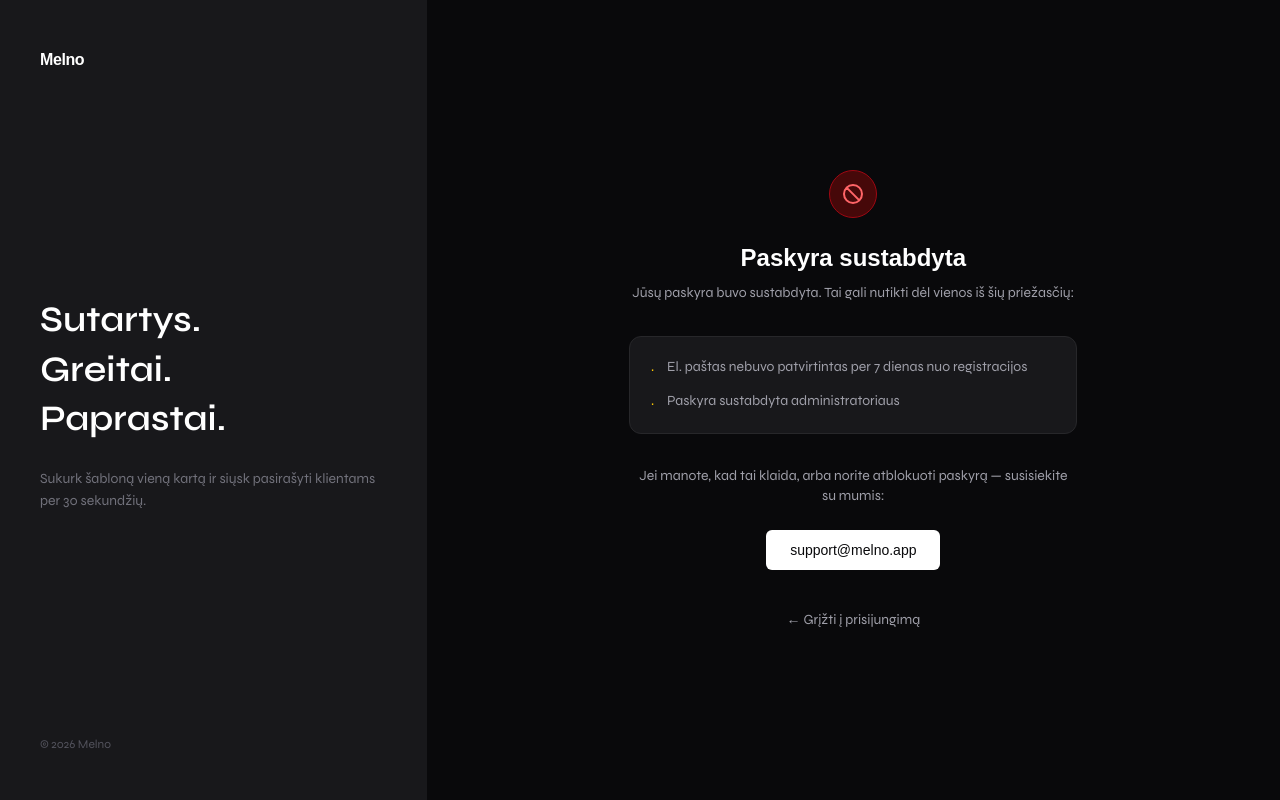
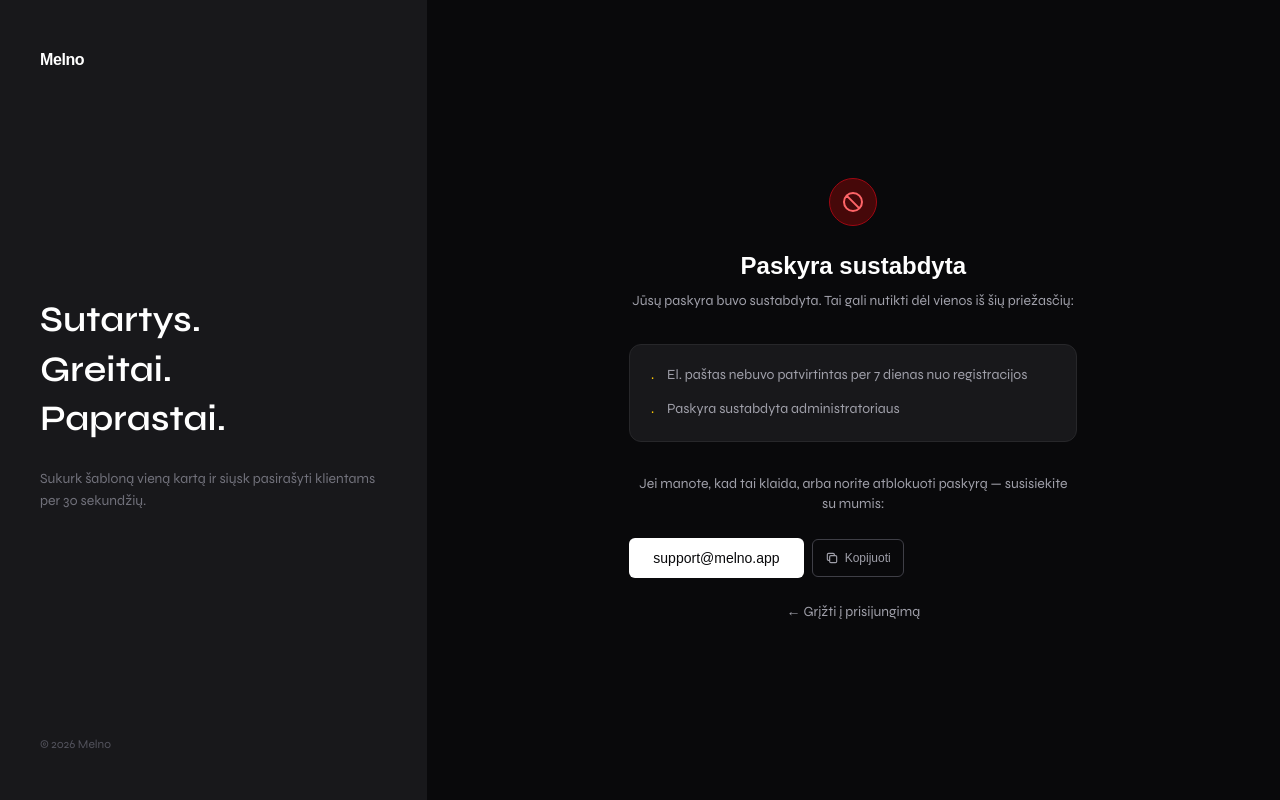
Before and after one commit to justasstulpinas/melno-frontend, a Next.js app: page /suspended in a window 1280 px wide. Built offline with nearby package versions, Linux system fonts and the light colour scheme.

Commit message:
Add copy button next to support email on suspended page

```diff
--- a/src/app/suspended/page.tsx
+++ b/src/app/suspended/page.tsx
@@ -1,11 +1,20 @@
 "use client";
 
 import Link from "next/link";
+import { useState } from "react";
 import { Syne } from "next/font/google";
 
 const syne = Syne({ subsets: ["latin"], weight: ["400", "500", "600"] });
 
 export default function SuspendedPage() {
+  const [copied, setCopied] = useState(false);
+
+  function copyEmail() {
+    navigator.clipboard.writeText("support@melno.app");
+    setCopied(true);
+    setTimeout(() => setCopied(false), 2000);
+  }
+
   return (
     <div className="min-h-screen flex">
       <div className="hidden lg:flex flex-col justify-between w-1/3 bg-zinc-900 px-10 py-12">
@@ -55,12 +64,35 @@ export default function SuspendedPage() {
             Jei manote, kad tai klaida, arba norite atblokuoti paskyrą — susisiekite su mumis:
           </p>
 
-          <a
-            href="mailto:support@melno.app"
-            className="inline-block bg-white text-zinc-950 rounded-md px-6 py-2.5 text-sm font-medium hover:bg-zinc-200 transition-colors mb-6"
-          >
-            support@melno.app
-          </a>
+          <div className="flex items-center gap-2 mb-6">
+            <a
+              href="mailto:support@melno.app"
+              className="inline-block bg-white text-zinc-950 rounded-md px-6 py-2.5 text-sm font-medium hover:bg-zinc-200 transition-colors"
+            >
+              support@melno.app
+            </a>
+            <button
+              onClick={copyEmail}
+              title="Kopijuoti el. paštą"
+              className="flex items-center gap-1.5 text-xs text-zinc-400 hover:text-white border border-zinc-700 hover:border-zinc-500 px-3 py-2.5 rounded-md transition-colors"
+            >
+              {copied ? (
+                <>
+                  <svg className="w-3.5 h-3.5 text-emerald-400" fill="none" stroke="currentColor" viewBox="0 0 24 24">
+                    <path strokeLinecap="round" strokeLinejoin="round" strokeWidth={2} d="M5 13l4 4L19 7" />
+                  </svg>
+                  <span className="text-emerald-400">Nukopijuota</span>
+                </>
+              ) : (
+                <>
+                  <svg className="w-3.5 h-3.5" fill="none" stroke="currentColor" viewBox="0 0 24 24">
+                    <path strokeLinecap="round" strokeLinejoin="round" strokeWidth={2} d="M8 16H6a2 2 0 01-2-2V6a2 2 0 012-2h8a2 2 0 012 2v2m-6 12h8a2 2 0 002-2v-8a2 2 0 00-2-2h-8a2 2 0 00-2 2v8a2 2 0 002 2z" />
+                  </svg>
+                  Kopijuoti
+                </>
+              )}
+            </button>
+          </div>
 
           <p className={`${syne.className} text-center text-sm text-zinc-500 mt-4`}>
             <Link href="/login" className="text-zinc-400 hover:text-white transition-colors">
```
